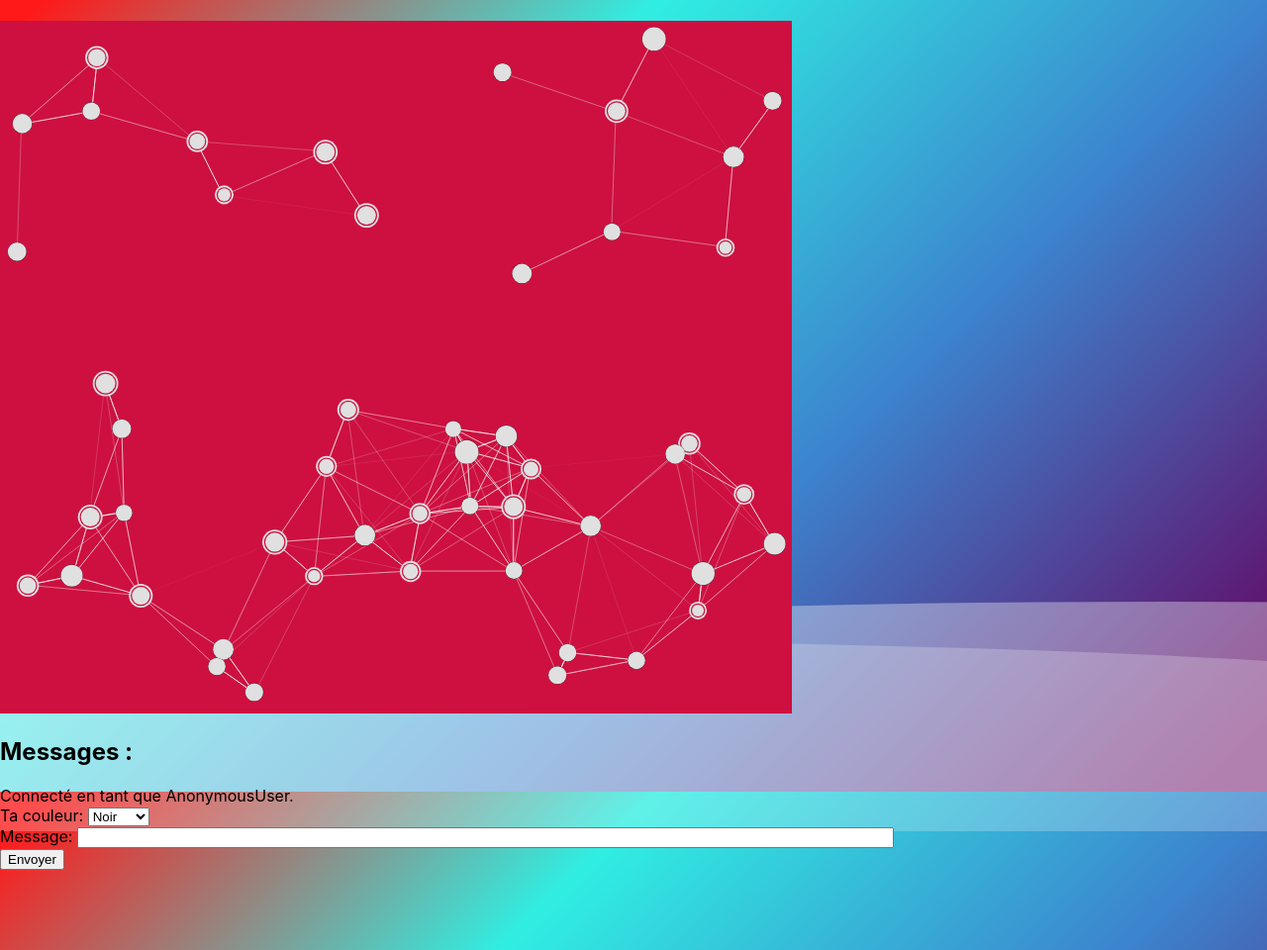
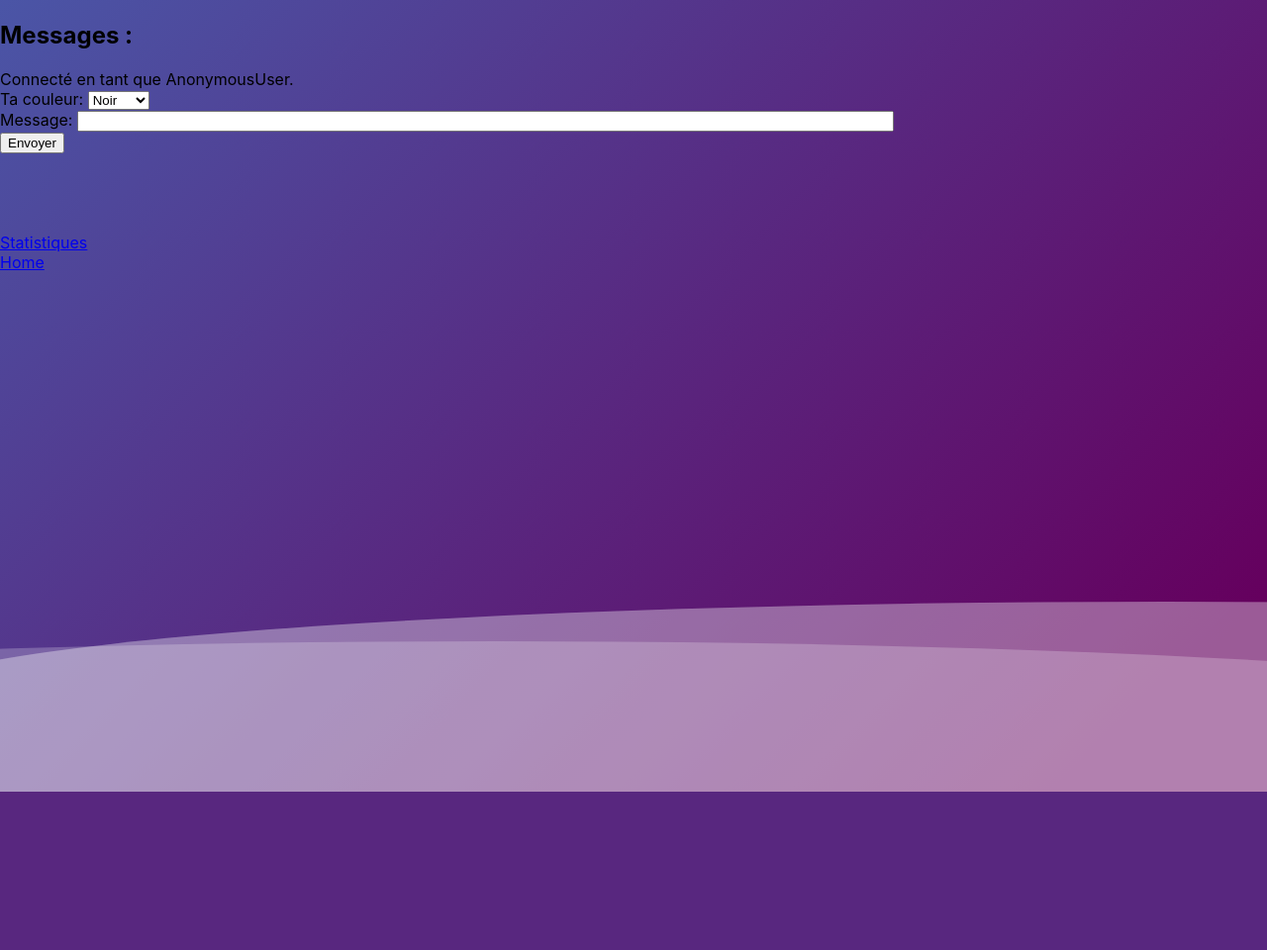
Before and after one commit to PiRom1/MyBlog, a Django app: template Blog/templates/Blog/index.html in a window 1280 px wide. Shown: the top 960 px of the page at 99% size. After the commit the page ends 800 px from the top, so only its background shows below. Run offline with Django 5.2, Linux system fonts and the light colour scheme; the template is opened without the code that fills it: values that come from a table or form of the project are taken from there, others are empty; some web fonts are replaced.

Commit message:
Graphe en haut de index retiré

```diff
--- a/Blog/templates/Blog/index.html
+++ b/Blog/templates/Blog/index.html
@@ -21,14 +21,6 @@
 
 <body>
 <h1><u>{{session.session_name}}</u></h1>
-
-<!-- Canvas où le cercle sera dessiné -->
-<canvas id="canvas2" width="800" height="700" style="border:0px solid #000000;" onmousemove="get_mouse_pos(event)"></canvas>
-
-<!-- Script JavaScript pour dessiner le cercle -->
-<script src = "{% static 'Blog/network.js' %}"></script>
-
-
 
 
 <h2>Messages : </h2>
```
